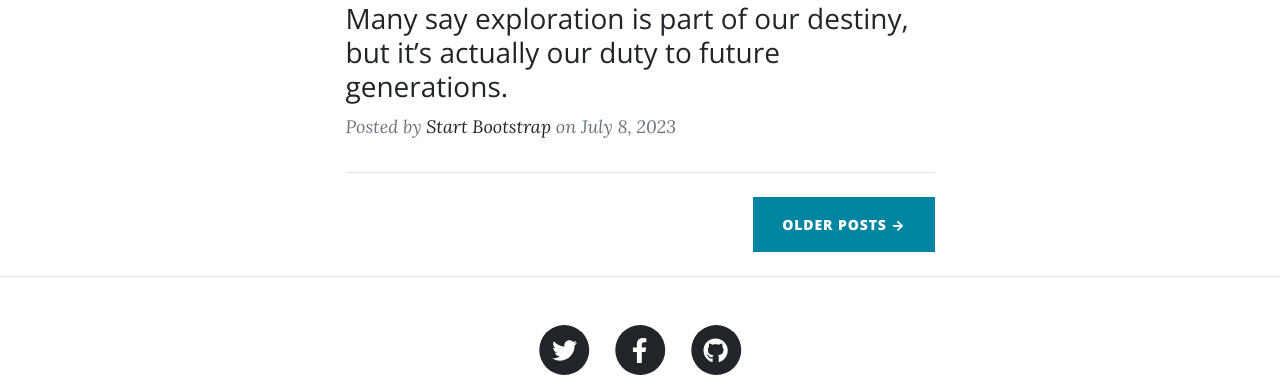
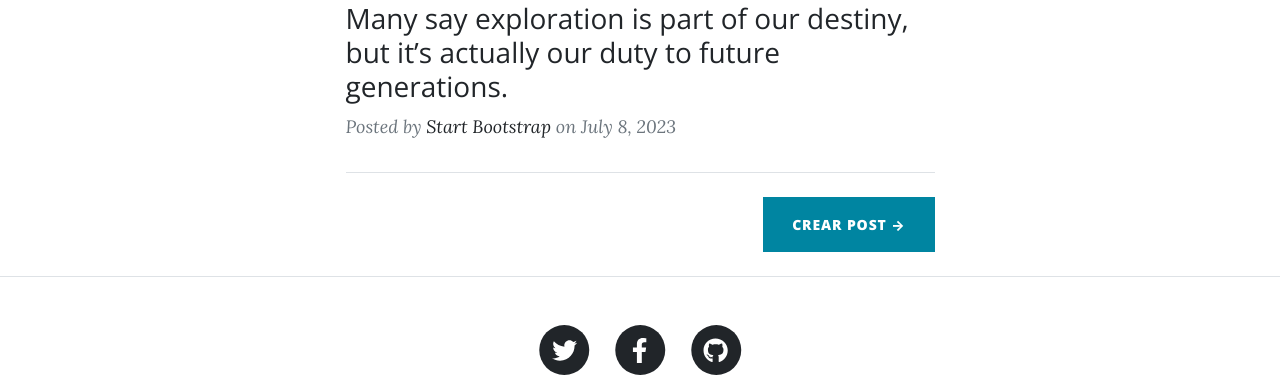
Before and after one commit to emilianocabrera90/FinaPythonl-EmilianoCabrera, a Django app: page / in a window 1280 px wide. Shown: the part 1966-2353 px from the top of the page. Run offline with Django 5.2, Linux system fonts and the light colour scheme; data comes from the database, SQL or seed files in the repository; some libraries are stand-ins or nearby versions.

Commit message:
cambiofinal

```diff
--- a/blog/templates/blog/home.html
+++ b/blog/templates/blog/home.html
@@ -148,7 +148,7 @@
                     <!-- Divider-->
                     <hr class="my-4" />
                     <!-- Pager-->
-                    <div class="d-flex justify-content-end mb-4"><a class="btn btn-primary text-uppercase" href="#!">Older Posts →</a></div>
+                    <div class="d-flex justify-content-end mb-4"><a class="btn btn-primary text-uppercase" href="{% url 'create_post' %}">Crear Post →</a></div>
                 </div>
             </div>
         </div>
```
